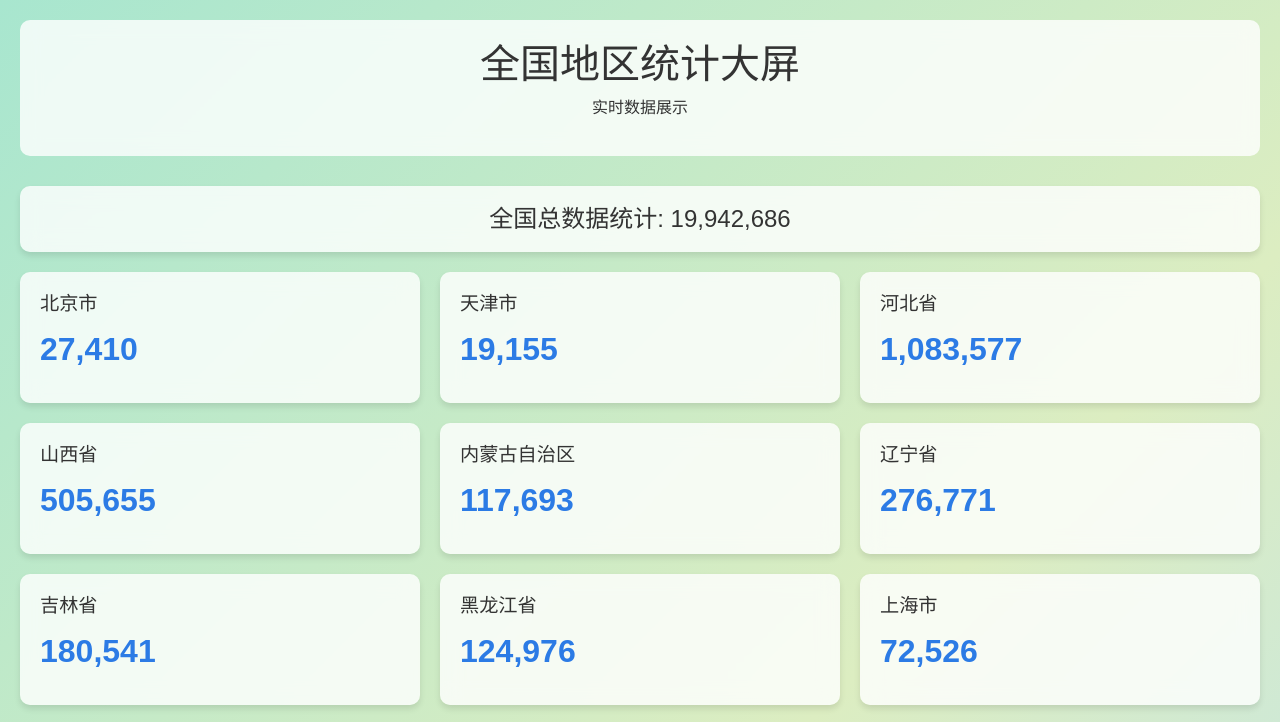
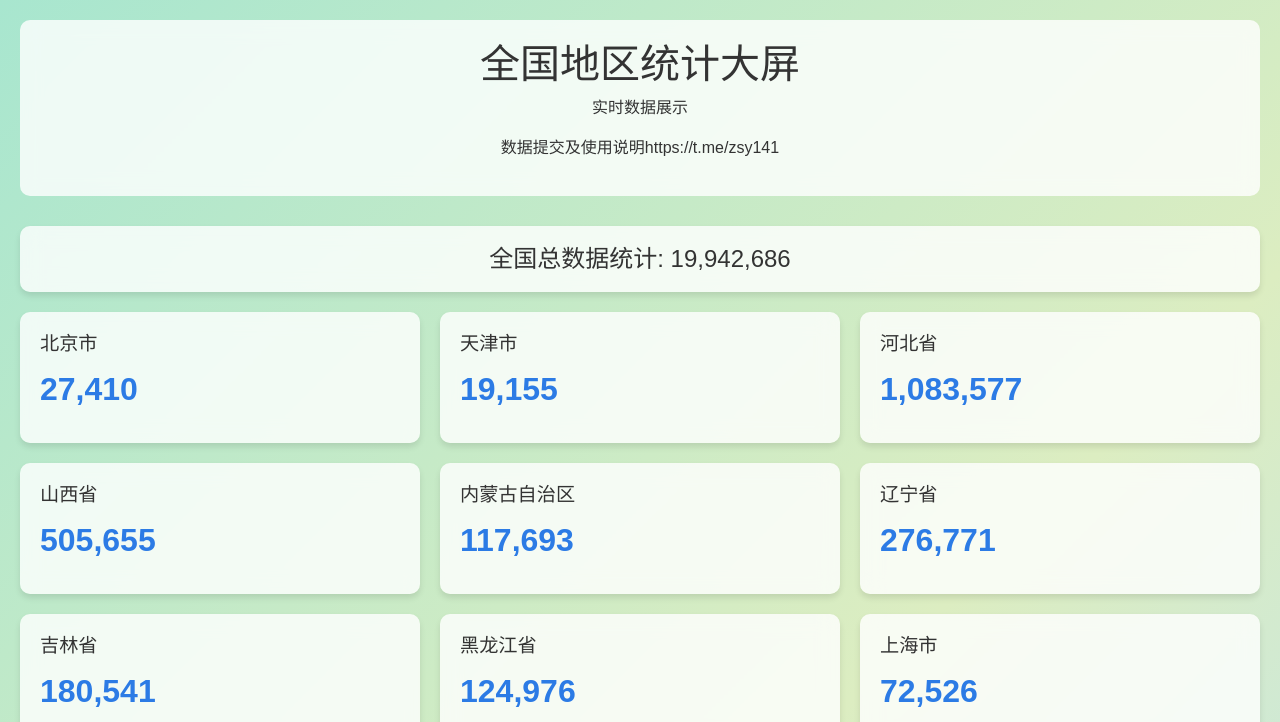
Before and after one commit to tntddd/tntddd.github.io, a plain HTML site: page index.html in a window 1280 px wide. Shown: the top 722 px of the page. Drawn offline with nearby package versions, Linux system fonts and the light colour scheme.

Commit message:
Update index.html

```diff
--- a/index.html
+++ b/index.html
@@ -79,6 +79,7 @@
         <div class="header">
             <h1>全国地区统计大屏</h1>
             <p>实时数据展示</p>
+            <p>数据提交及使用说明https://t.me/zsy141</p>
         </div>
 
         <div class="total-stats">
```
